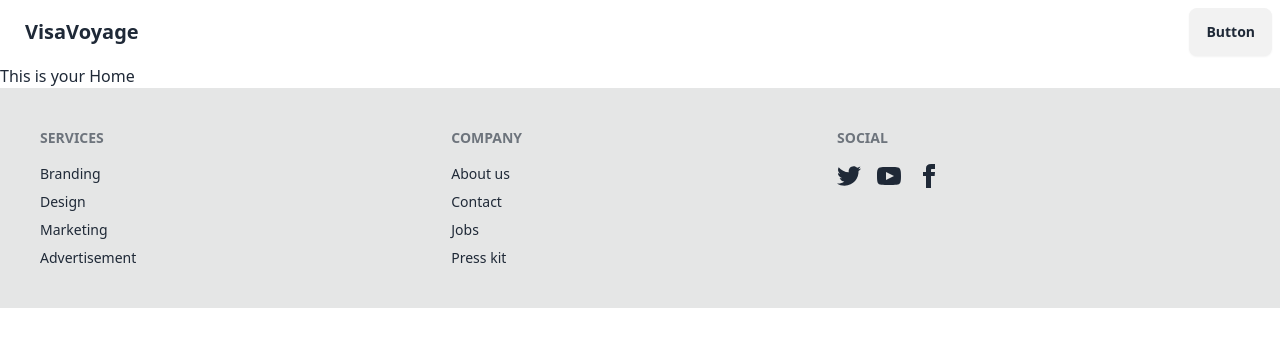
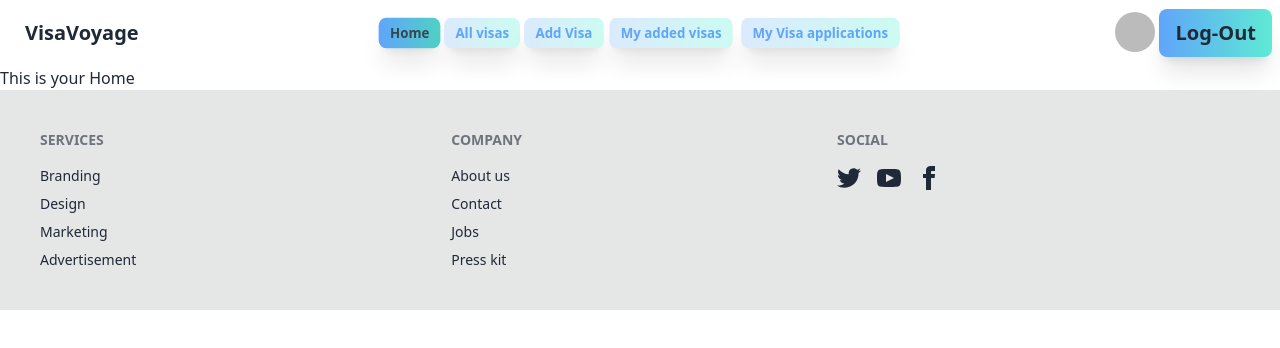
Before and after one commit to hossainahmed2ndmarch/visa-voyage, a React (Vite) app: page / in a window 1280 px wide. Shown: the top 348 px of the page. Built offline with nearby package versions, Linux system fonts and the light colour scheme; no server answers; sample sign-in values are in the browser's storage.

Commit message:
Added all private routes which are authenticate by firebase

```diff
--- a/src/components/Navbar.jsx
+++ b/src/components/Navbar.jsx
@@ -1,42 +1,138 @@
-import React from "react";
+import React, { useContext } from "react";
+import { GiHamburgerMenu } from "react-icons/gi";
+import { Link, NavLink, useNavigate } from "react-router-dom";
+import { AuthContext } from "../provider/AuthProvider";
+
+import userIcon from "../assets/user.png";
+import { toast } from "react-toastify";
 
 const Navbar = () => {
+  const { user, logOut } = useContext(AuthContext);
+
+  const navigate = useNavigate();
+  // Log out
+  const handleLogOut = () => {
+    toast.info("🚪 You have successfully logged out. See you soon!", {
+      icon: "👋",
+    });
+
+    navigate("/");
+    logOut(navigate);
+  };
+  // Nav links
+  const links = (
+    <>
+      <NavLink
+        className="btn btn-sm bg-gradient-to-r from-blue-100 to-teal-100 border-none text-blue-400 font-semibold shadow-xl"
+        to="/"
+      >
+        Home
+      </NavLink>
+
+      <NavLink
+        className="btn btn-sm bg-gradient-to-r from-blue-100 to-teal-100 border-none text-blue-400 font-semibold shadow-xl"
+        to="/all-visas"
+      >
+        All visas
+      </NavLink>
+      {user && user?.email ? (
+        <NavLink
+          className="btn btn-sm bg-gradient-to-r from-blue-100 to-teal-100 border-none text-blue-400 font-semibold shadow-xl"
+          to="/add-visa"
+        >
+          Add Visa
+        </NavLink>
+      ) : null}
+      {user && user?.email ? (
+        <NavLink
+          className="btn btn-sm bg-gradient-to-r from-blue-100 to-teal-100 border-none text-blue-400 font-semibold shadow-xl"
+          to="/my-visas"
+        >
+          My added visas
+        </NavLink>
+      ) : null}
+      {user && user?.email ? (
+        <NavLink
+          className="btn btn-sm bg-gradient-to-r from-blue-100 to-teal-100 border-none text-blue-400 font-semibold shadow-xl"
+          to="/my-applications"
+        >
+          My Visa applications
+        </NavLink>
+      ) : null}
+    </>
+  );
   return (
     <div className="navbar bg-base-100">
       <div className="navbar-start">
         <div className="dropdown">
           <div tabIndex={0} role="button" className="btn btn-ghost lg:hidden">
-            <svg
-              xmlns="http://www.w3.org/2000/svg"
-              className="h-5 w-5"
-              fill="none"
-              viewBox="0 0 24 24"
-              stroke="currentColor"
-            >
-              <path
-                strokeLinecap="round"
-                strokeLinejoin="round"
-                strokeWidth="2"
-                d="M4 6h16M4 12h8m-8 6h16"
-              />
-            </svg>
+            <GiHamburgerMenu className="text-3xl text-blue-400" />
           </div>
           <ul
             tabIndex={0}
             className="menu menu-sm dropdown-content bg-base-100 rounded-box z-[1] mt-3 w-52 p-2 shadow"
           >
-
+            {links}
           </ul>
         </div>
         <a className="btn btn-ghost text-xl">VisaVoyage</a>
       </div>
       <div className="navbar-center hidden lg:flex">
-        <ul className="menu menu-horizontal px-1">
-
-        </ul>
+        <ul className="menu menu-horizontal px-1">{links}</ul>
       </div>
       <div className="navbar-end">
-        <a className="btn">Button</a>
+        {user && user?.email ? (
+          <div
+            data-tip={user && user?.email ? user?.displayName : "hello"}
+            className=" tooltip tooltip-left"
+          >
+            <Link
+              to="/my-profile"
+              tabIndex={0}
+              role="button"
+              className="btn btn-ghost btn-circle avatar"
+            >
+              <div className="w-10 rounded-full">
+                {user && user?.email ? (
+                  <img
+                    alt="User Photo"
+                    className="object-cover"
+                    src={user?.photoURL}
+                  />
+                ) : (
+                  <img
+                    alt="User Icon"
+                    className="object-cover"
+                    src={userIcon}
+                  />
+                )}
+              </div>
+            </Link>
+          </div>
+        ) : (
+          <Link
+            to={"/registration"}
+            className="btn bg-gradient-to-r from-blue-400 to-teal-300 text-navyText rounded-lg border-none text-xl font-semibold shadow-xl"
+          >
+            Register
+          </Link>
+        )}
+
+        {user && user?.email ? (
+          <button
+            onClick={handleLogOut}
+            className="btn bg-gradient-to-r from-blue-400 to-teal-300 text-navyText rounded-lg border-none text-xl font-semibold shadow-xl"
+          >
+            Log-Out
+          </button>
+        ) : (
+          <Link
+            to={"/login"}
+            className="btn bg-gradient-to-r from-blue-400 to-teal-300 text-navyText rounded-lg border-none text-xl font-semibold shadow-xl"
+          >
+            LogIn
+          </Link>
+        )}
       </div>
     </div>
   );
--- a/src/index.css
+++ b/src/index.css
@@ -4,4 +4,9 @@
 
 @import url("https://fonts.googleapis.com/css2?family=Merriweather:ital,wght@0,300;0,400;0,700;0,900;1,300;1,400;1,700;1,900&display=swap");
 
-@import url('https://fonts.googleapis.com/css2?family=Nunito:wght@700&display=swap');
+@import url("https://fonts.googleapis.com/css2?family=Nunito:wght@700&display=swap");
+
+.active {
+  background: linear-gradient(to right, #60a5fa, #4fd1c5);
+  color: #37474f;
+}
--- a/src/main.jsx
+++ b/src/main.jsx
@@ -5,6 +5,8 @@ import { RouterProvider } from "react-router-dom";
 import ReactDOM from "react-dom/client";
 import { HelmetProvider } from "react-helmet-async";
 import AuthProvider from "./provider/AuthProvider";
+import { ToastContainer } from "react-toastify";
+import "react-toastify/dist/ReactToastify.css";
 
 ReactDOM.createRoot(document.getElementById("root")).render(
   <React.StrictMode>
@@ -12,6 +14,22 @@ ReactDOM.createRoot(document.getElementById("root")).render(
       <HelmetProvider>
         {" "}
         <RouterProvider router={router} />
+        <ToastContainer
+          position="top-center"
+          autoClose={3000}
+          hideProgressBar={true}
+          closeOnClick={true}
+          pauseOnHover={true}
+          draggable={true}
+          toastStyle={{
+            background: "rgba(255, 255, 255, 0.3)",
+            backdropFilter: "blur(10px)",
+            borderRadius: "10px",
+            color: "#0077b6",
+            fontWeight: "bold",
+            textAlign: "center",
+          }}
+        />
       </HelmetProvider>
     </AuthProvider>
   </React.StrictMode>
--- a/src/pages/auth/LogIn.jsx
+++ b/src/pages/auth/LogIn.jsx
@@ -170,7 +170,7 @@ const LogIn = () => {
         </form>
         <p className="font-semibold text-navyText text-center">
           Don’t Have An Account ?{" "}
-          <Link to={"/auth/register"} className="text-[#F75B5F]">
+          <Link to={"/registration"} className="text-[#F75B5F]">
             Register
           </Link>
         </p>
--- a/src/routs/PrivateRoute.jsx
+++ b/src/routs/PrivateRoute.jsx
@@ -1,11 +1,19 @@
-import React from 'react';
+import { useContext } from "react";
+import { AuthContext } from "../provider/AuthProvider";
+import { Navigate, useLocation } from "react-router-dom";
+import LoadingSpinner from "../components/LoadingSpinner";
 
-const PrivateRoute = () => {
- return (
-  <div>
-
-  </div>
- );
+const PrivateRoute = ({ children }) => {
+  const { user, loading } = useContext(AuthContext);
+  const location = useLocation();
+  // console.log(location);
+  if (loading) {
+    return <LoadingSpinner></LoadingSpinner>;
+  }
+  if (user && user?.email) {
+    return children;
+  }
+  return <Navigate state={location.pathname} to={"/login"}></Navigate>;
 };
 
 export default PrivateRoute;
--- a/src/routs/router.jsx
+++ b/src/routs/router.jsx
@@ -6,6 +6,11 @@ import NotFound from "../pages/NotFound";
 import AllVisas from "../pages/visa/AllVisas";
 import LogIn from "../pages/auth/LogIn";
 import Registration from "../pages/auth/Registration";
+import PrivateRoute from "./PrivateRoute";
+import VisaDetails from "../pages/visa/VisaDetails";
+import AddVisa from "../pages/visa/AddVisa";
+import MyAddedVisas from "../pages/visa/MyAddedVisas";
+import MyApplications from "../pages/visa/MyApplications";
 
 const router = createBrowserRouter([
   {
@@ -29,6 +34,38 @@ const router = createBrowserRouter([
         path: "registration",
         element: <Registration></Registration>,
       },
+      {
+        path: "/visa/:id",
+        element: (
+          <PrivateRoute>
+            <VisaDetails />
+          </PrivateRoute>
+        ),
+      },
+      {
+        path: "/add-visa",
+        element: (
+          <PrivateRoute>
+            <AddVisa />
+          </PrivateRoute>
+        ),
+      },
+      {
+        path: "/my-visas",
+        element: (
+          <PrivateRoute>
+            <MyAddedVisas />
+          </PrivateRoute>
+        ),
+      },
+      {
+        path: "/my-applications",
+        element: (
+          <PrivateRoute>
+            <MyApplications />
+          </PrivateRoute>
+        ),
+      },
     ],
   },
 ]);
```
Also changed, not shown: src/assets/user.png (added).
